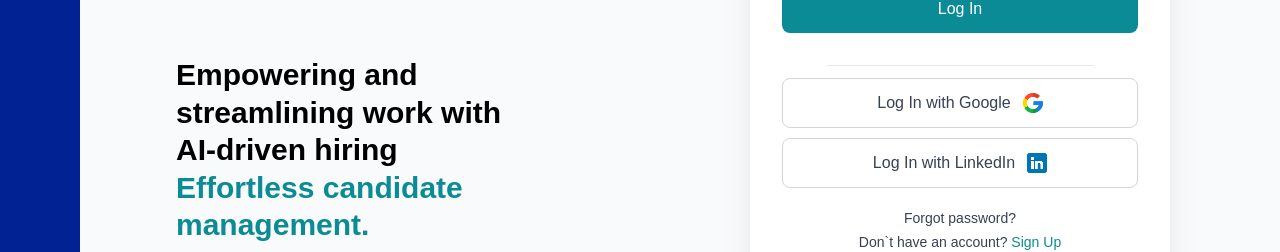
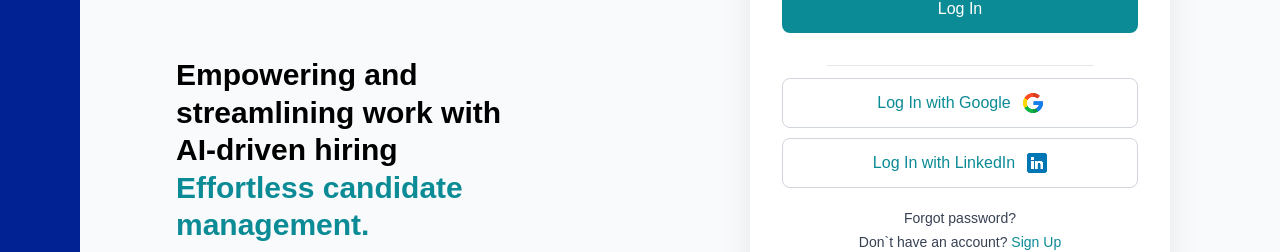
Before and after one commit to AnastasiiaBodnar/hr-ai-cmr-web, a Next.js app: page /login in a window 1280 px wide. Shown: the part 414-666 px from the top of the page. Built offline with nearby package versions, Linux system fonts and the light colour scheme.

Commit message:
style: change color outline button

```diff
--- a/app/components/ui/Button.js
+++ b/app/components/ui/Button.js
@@ -1,7 +1,7 @@
 export default function Button({ children, text, variant = 'primary', className = '', ...props }) {
     const styles = {
         primary: 'py-3 bg-accent text-white rounded-lg font-medium transition-colors',
-        outline: 'py-3 text-gray-700 border border-gray-300 rounded-lg font-medium transition-colors flex items-center justify-center gap-2'
+        outline: 'py-3 text-accent border border-gray-300 rounded-lg font-medium transition-colors flex items-center justify-center gap-2'
     };
 
     return (
```
